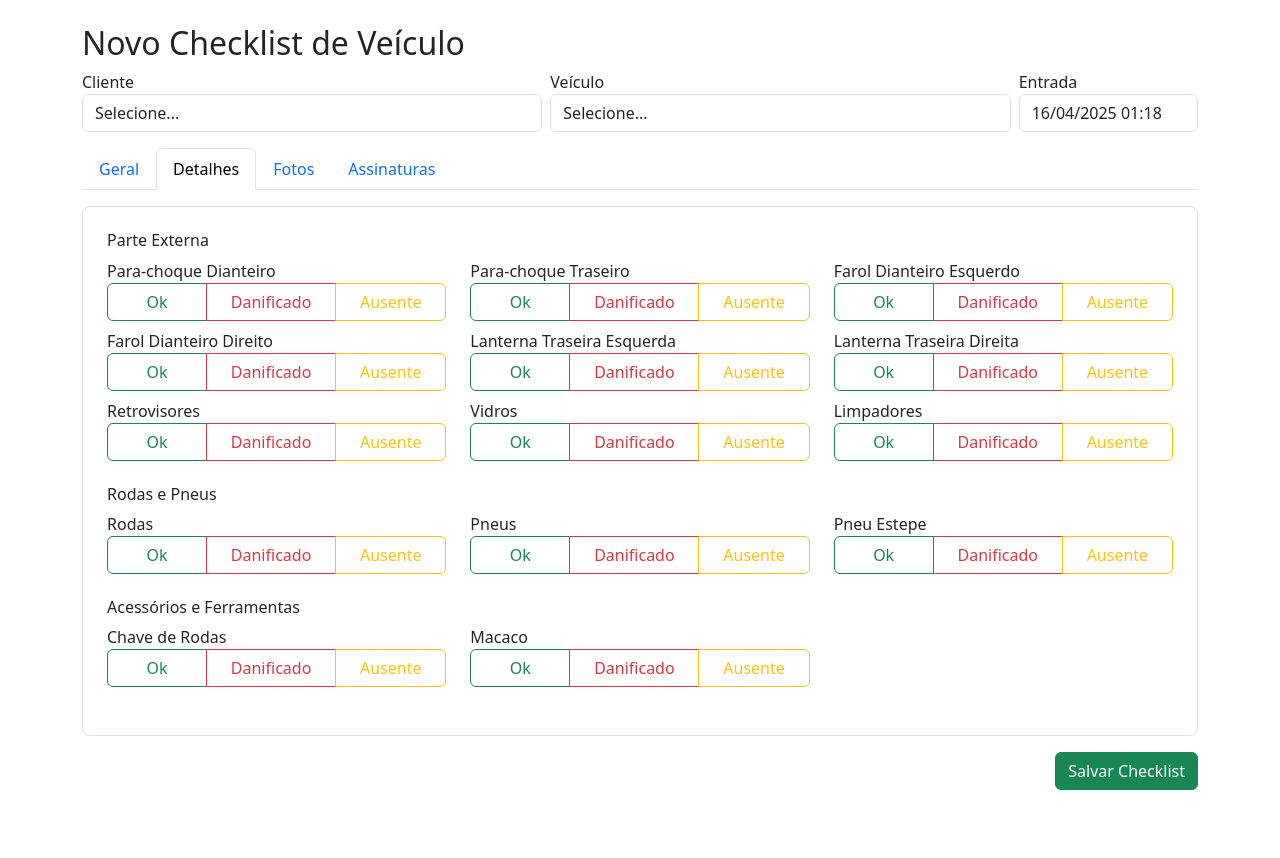
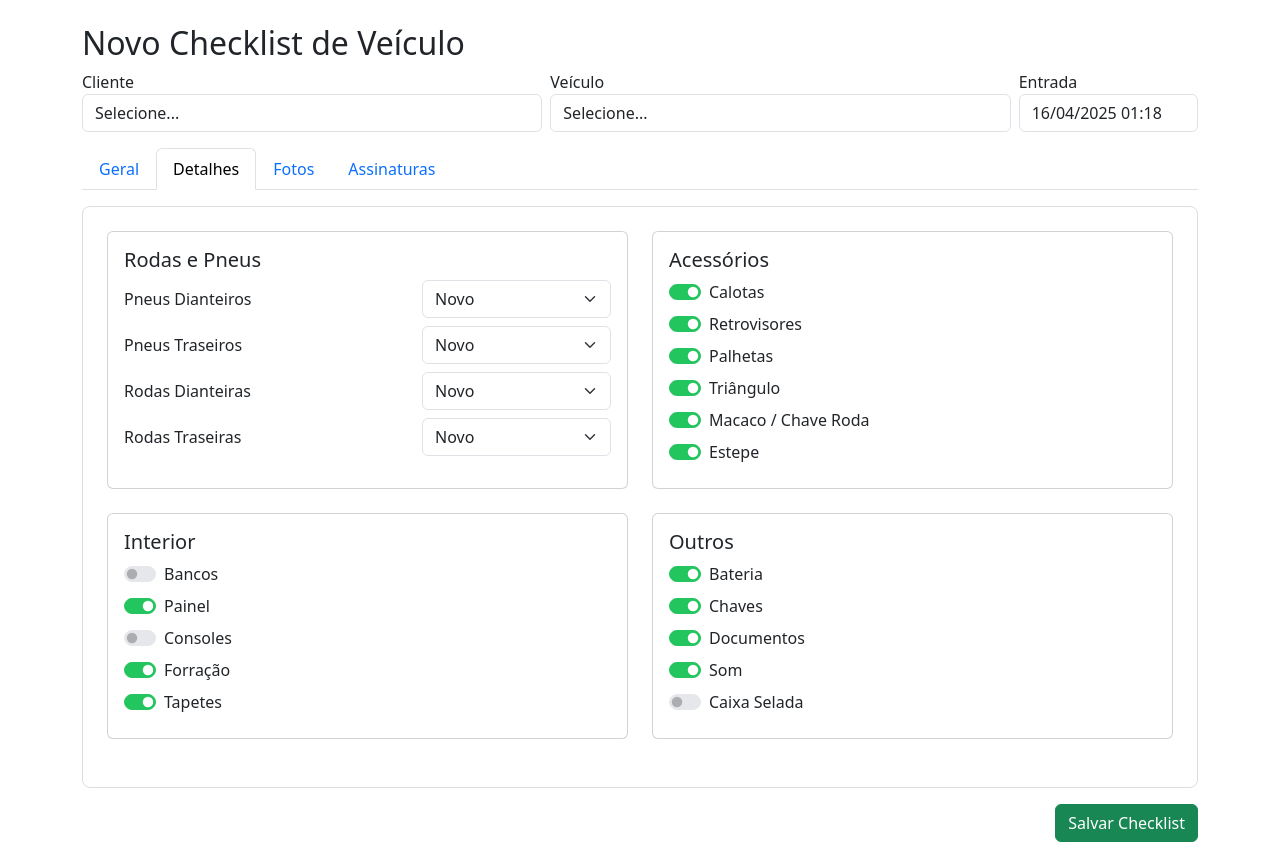
Before and after one commit to marcosgf2014/guinchoWind, a PHP site: page /checklist_form.php in a window 1280 px wide, after a click on "Detalhes". Before the commit the page ends 790 px from the top, so only its background shows below. Run offline with PHP 8.4, Linux system fonts and the light colour scheme; data that the repository does not hold is empty.

Commit message:
Checklist

```diff
--- a/public/checklist_form.php
+++ b/public/checklist_form.php
@@ -28,6 +28,44 @@ if (isset($_GET['id']) && intval($_GET['id'])) {
 <!DOCTYPE html>
 <html lang="pt-br">
 <head>
+<style>
+/* Select customizado */
+.form-select {
+    background-color: #fff;
+    border: 1px solid #d1d5db;
+    color: #222;
+}
+.form-select option[value="Novo"] { background-color: #e6f4ea; }
+.form-select option[value="Bons"] { background-color: #fff7e0; }
+.form-select option[value="Ruins"] { background-color: #ffeaea; }
+
+/* Slider customizado */
+input[type="range"].form-range {
+    accent-color: #ff8000;
+}
+input[type="range"].form-range::-webkit-slider-thumb {
+    background: #ff8000;
+}
+input[type="range"].form-range::-moz-range-thumb {
+    background: #ff8000;
+}
+input[type="range"].form-range::-ms-thumb {
+    background: #ff8000;
+}
+
+/* Switch customizado */
+.form-switch .form-check-input:checked {
+    background-color: #22c55e;
+    border-color: #22c55e;
+}
+.form-switch .form-check-input {
+    background-color: #e5e7eb;
+    border-color: #e5e7eb;
+}
+.form-switch .form-check-input:focus {
+    box-shadow: 0 0 0 0.2rem rgba(34,197,94,.25);
+}
+</style>
     <meta charset="UTF-8">
     <title>Novo Checklist de Veículo</title>
     <link rel="stylesheet" href="https://cdn.jsdelivr.net/npm/bootstrap@5.3.2/dist/css/bootstrap.min.css">
@@ -112,41 +150,111 @@ if (isset($_GET['id']) && intval($_GET['id'])) {
             </div>
             <!-- Aba Detalhes -->
             <div class="tab-pane fade" id="detalhes">
-                <?php
-                $itens = [
-                    'Parte Externa' => [
-                        'Para-choque Dianteiro', 'Para-choque Traseiro',
-                        'Farol Dianteiro Esquerdo', 'Farol Dianteiro Direito',
-                        'Lanterna Traseira Esquerda', 'Lanterna Traseira Direita',
-                        'Retrovisores', 'Vidros', 'Limpadores'
-                    ],
-                    'Rodas e Pneus' => [
-                        'Rodas', 'Pneus', 'Pneu Estepe'
-                    ],
-                    'Acessórios e Ferramentas' => [
-                        'Chave de Rodas', 'Macaco'
-                    ]
-                ];
-                foreach ($itens as $grupo => $lista): ?>
-                <div class="mb-3">
-                    <h6><?= $grupo ?></h6>
-                    <div class="row">
-                        <?php foreach ($lista as $item): ?>
-                        <div class="col-md-4 mb-2">
-                            <label><?= $item ?></label>
-                            <div class="btn-group check-btn-group w-100" role="group">
-                                <input type="radio" class="btn-check" name="item_<?= md5($item) ?>" id="<?= md5($item) ?>_ok" value="Ok" autocomplete="off" <?= ($edit && (isset($itens['item_'.md5($item)]) && $itens['item_'.md5($item)]=='Ok') ? 'checked' : '') ?>>
-<label class="btn btn-outline-success" for="<?= md5($item) ?>_ok">Ok</label>
-<input type="radio" class="btn-check" name="item_<?= md5($item) ?>" id="<?= md5($item) ?>_danificado" value="Danificado" autocomplete="off" <?= ($edit && (isset($itens['item_'.md5($item)]) && $itens['item_'.md5($item)]=='Danificado') ? 'checked' : '') ?>>
-<label class="btn btn-outline-danger" for="<?= md5($item) ?>_danificado">Danificado</label>
-<input type="radio" class="btn-check" name="item_<?= md5($item) ?>" id="<?= md5($item) ?>_ausente" value="Ausente" autocomplete="off" <?= ($edit && (isset($itens['item_'.md5($item)]) && $itens['item_'.md5($item)]=='Ausente') ? 'checked' : '') ?>>
-<label class="btn btn-outline-warning" for="<?= md5($item) ?>_ausente">Ausente</label>
+                <div class="row">
+                    <!-- Rodas e Pneus -->
+                    <div class="col-md-6 mb-4">
+                        <div class="card h-100">
+                            <div class="card-body">
+                                <h5 class="card-title"><i class="bi bi-circle"></i> Rodas e Pneus</h5>
+                                <div class="mb-2 row align-items-center">
+                                    <label class="col-7">Pneus Dianteiros</label>
+                                    <div class="col-5">
+                                        <select name="item_pneus_dianteiros" class="form-select">
+                                            <option value="Novo">Novo</option>
+                                            <option value="Bons">Bons</option>
+                                            <option value="Ruins">Ruins</option>
+                                        </select>
+                                    </div>
+                                </div>
+                                <div class="mb-2 row align-items-center">
+                                    <label class="col-7">Pneus Traseiros</label>
+                                    <div class="col-5">
+                                        <select name="item_pneus_traseiros" class="form-select">
+                                            <option value="Novo">Novo</option>
+                                            <option value="Bons">Bons</option>
+                                            <option value="Ruins">Ruins</option>
+                                        </select>
+                                    </div>
+                                </div>
+                                <div class="mb-2 row align-items-center">
+                                    <label class="col-7">Rodas Dianteiras</label>
+                                    <div class="col-5">
+                                        <select name="item_rodas_dianteiras" class="form-select">
+                                            <option value="Novo">Novo</option>
+                                            <option value="Bons">Bons</option>
+                                            <option value="Ruins">Ruins</option>
+                                        </select>
+                                    </div>
+                                </div>
+                                <div class="mb-2 row align-items-center">
+                                    <label class="col-7">Rodas Traseiras</label>
+                                    <div class="col-5">
+                                        <select name="item_rodas_traseiras" class="form-select">
+                                            <option value="Novo">Novo</option>
+                                            <option value="Bons">Bons</option>
+                                            <option value="Ruins">Ruins</option>
+                                        </select>
+                                    </div>
+                                </div>
+
                             </div>
                         </div>
-                        <?php endforeach; ?>
+                    </div>
+                    <!-- Acessórios -->
+                    <div class="col-md-6 mb-4">
+                        <div class="card h-100">
+                            <div class="card-body">
+                                <h5 class="card-title"><i class="bi bi-tools"></i> Acessórios</h5>
+                                <?php $acessorios = [
+                                    'Calotas', 'Retrovisores', 'Palhetas', 'Triângulo', 'Macaco / Chave Roda', 'Estepe'
+                                ];
+                                foreach ($acessorios as $acc): ?>
+                                <div class="form-check form-switch mb-2">
+                                    <input class="form-check-input" type="checkbox" name="item_<?= strtolower(str_replace([' ', '/', 'ã', 'é'], ['_', '', 'a', 'e'], $acc)) ?>" id="item_<?= strtolower(str_replace([' ', '/', 'ã', 'é'], ['_', '', 'a', 'e'], $acc)) ?>" checked>
+                                    <label class="form-check-label" for="item_<?= strtolower(str_replace([' ', '/', 'ã', 'é'], ['_', '', 'a', 'e'], $acc)) ?>"><?= $acc ?></label>
+                                </div>
+                                <?php endforeach; ?>
+                            </div>
+                        </div>
                     </div>
                 </div>
-                <?php endforeach; ?>
+                <div class="row">
+                    <!-- Interior -->
+                    <div class="col-md-6 mb-4">
+                        <div class="card h-100">
+                            <div class="card-body">
+                                <h5 class="card-title"><i class="bi bi-house"></i> Interior</h5>
+                                <?php $interior = [
+                                    'Bancos'=>false, 'Painel'=>true, 'Consoles'=>false, 'Forração'=>true, 'Tapetes'=>true
+                                ];
+                                foreach ($interior as $item=>$checked): ?>
+                                <div class="form-check form-switch mb-2">
+                                    <input class="form-check-input" type="checkbox" name="item_<?= strtolower($item) ?>" id="item_<?= strtolower($item) ?>" <?= $checked?'checked':'' ?>>
+                                    <label class="form-check-label" for="item_<?= strtolower($item) ?>"><?= $item ?></label>
+                                </div>
+                                <?php endforeach; ?>
+                            </div>
+                        </div>
+                    </div>
+                    <!-- Outros -->
+                    <div class="col-md-6 mb-4">
+                        <div class="card h-100">
+                            <div class="card-body">
+                                <h5 class="card-title"><i class="bi bi-box"></i> Outros</h5>
+                                <?php $outros = [
+                                    'Bateria'=>true, 'Chaves'=>true, 'Documentos'=>true, 'Som'=>true, 'Caixa Selada'=>false
+                                ];
+                                foreach ($outros as $item=>$checked): ?>
+                                <div class="form-check form-switch mb-2">
+                                    <input class="form-check-input" type="checkbox" name="item_<?= strtolower(str_replace(' ', '_', $item)) ?>" id="item_<?= strtolower(str_replace(' ', '_', $item)) ?>" <?= $checked?'checked':'' ?>>
+                                    <label class="form-check-label" for="item_<?= strtolower(str_replace(' ', '_', $item)) ?>"><?= $item ?></label>
+                                </div>
+                                <?php endforeach; ?>
+                            </div>
+                        </div>
+                    </div>
+                </div>
+
             </div>
             <!-- Aba Fotos -->
             <div class="tab-pane fade" id="fotos">
```
